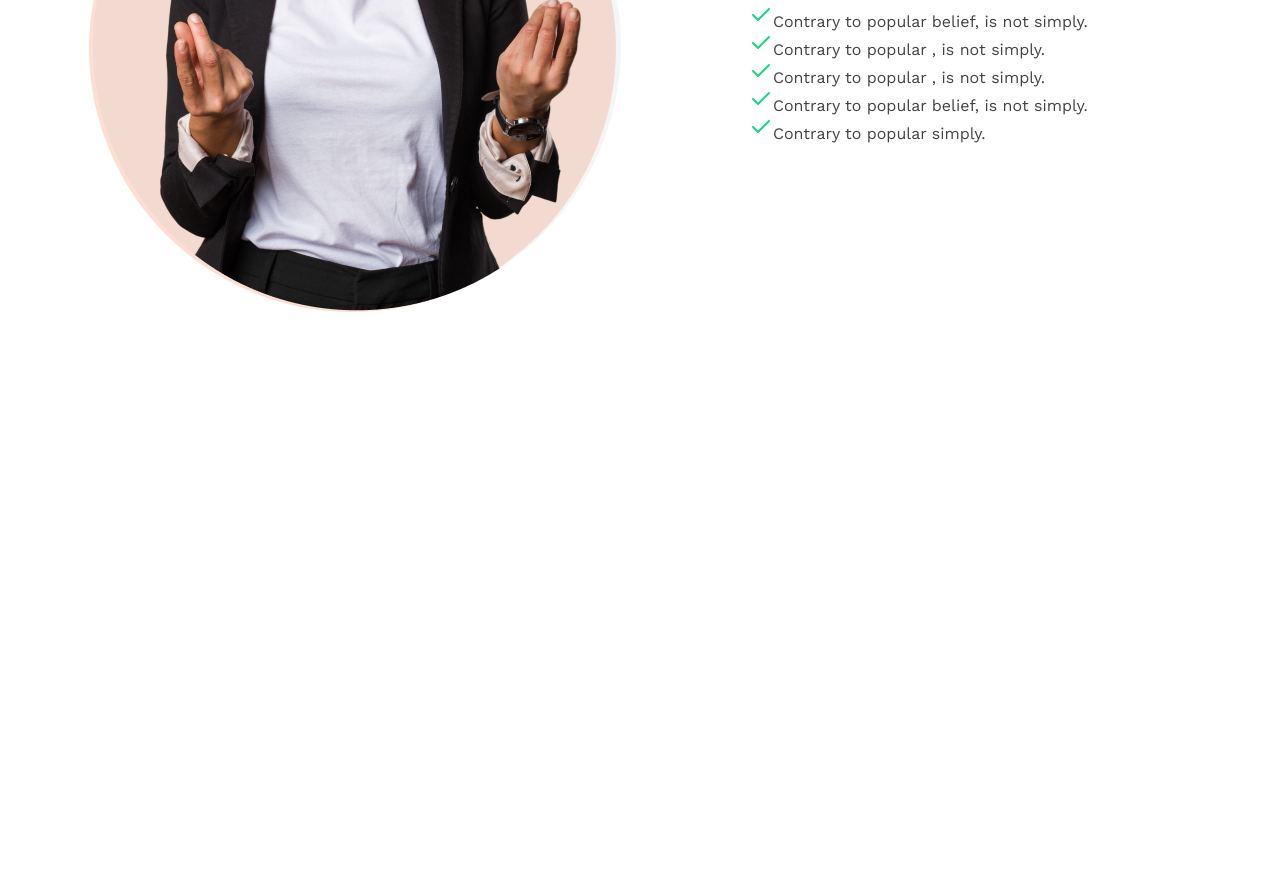
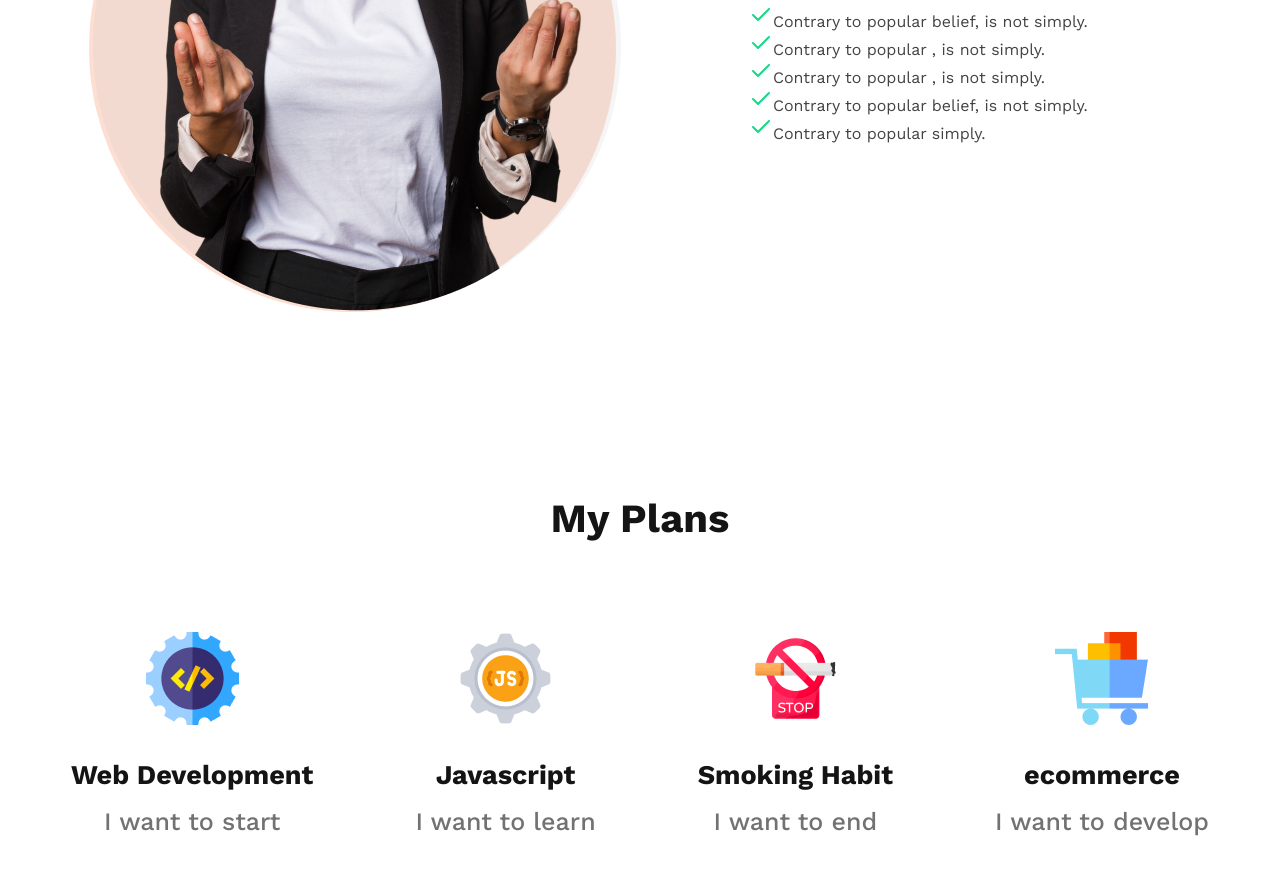
Before and after one commit to sakibhossain22/new-year-new-me-task, a plain HTML site: page index.html in a window 1280 px wide. Shown: the part 1413-2287 px from the top of the page. Before the commit the page ends 1728 px from the top, so only its background shows below. Drawn offline with nearby package versions, Linux system fonts and the light colour scheme.

Commit message:
my plan section added

```diff
--- a/index.html
+++ b/index.html
@@ -52,6 +52,31 @@
                 </div>
             </div>
         </section>
+        <section class="plan-sec">
+            <h1 class="plan-head">My Plans</h1>
+            <div class="my-plan-container">
+                <div class="plan-box">
+                    <img class="plan-img" src="images/icons/web.png" alt="">
+                    <h1 class="plan-header">Web Development</h1>
+                    <p class="plan-desc">I want to start</p>
+                </div>
+                <div class="plan-box">
+                    <img class="plan-img" src="images/icons/js.png" alt="">
+                    <h1 class="plan-header">Javascript</h1>
+                    <p class="plan-desc">I want to learn</p>
+                </div>
+                <div class="plan-box">
+                    <img class="plan-img" src="images/icons/smoke.png" alt="">
+                    <h1 class="plan-header">Smoking Habit</h1>
+                    <p class="plan-desc">I want to end</p>
+                </div>
+                <div class="plan-box">
+                    <img class="plan-img" src="images/icons/ecom.png" alt="">
+                    <h1 class="plan-header">ecommerce</h1>
+                    <p class="plan-desc">I want to develop</p>
+                </div>
+            </div>
+        </section>
     </main>
     <footer>
 
--- a/style.css
+++ b/style.css
@@ -59,20 +59,24 @@
     font-weight: 400;
     margin: 25px 0 24px 0;
 }
+
 .my-container span {
     color: #444343;
     font-size: 16px;
     font-weight: 400;
 }
+
 .f-photo {
     border-radius: 527.929px;
     /* background: rgba(241, 91, 34, 0.20); */
     background-image: url('');
 }
+
 .photo-div {
     position: relative;
     z-index: 1;
 }
+
 .dot {
     height: 527px;
     width: 527px;
@@ -84,3 +88,44 @@
     left: 19px;
     z-index: -1;
 }
+
+.my-plan-container {
+    max-width: 1140px;
+    display: flex;
+    justify-content: space-around;
+    gap: 100px;
+}
+
+.plan-head {
+    margin: 180px 0 60px 0;
+    color: #151414;
+    font-size: 40px;
+    font-weight: 700;
+    text-align: center;
+}
+
+.plan-box {
+    text-align: center;
+}
+
+.plan-img {
+    padding: 30px 0;
+}
+
+.plan-header {
+    color: #151414;
+    text-align: center;
+    font-size: 27px;
+    font-weight: 700;
+    margin-bottom: 16px;
+}
+
+.plan-desc {
+    color: #737272;
+    text-align: center;
+    font-size: 25px;
+    font-weight: 500;
+}
+.plan-sec {
+    margin: 130px 0;
+}
```
